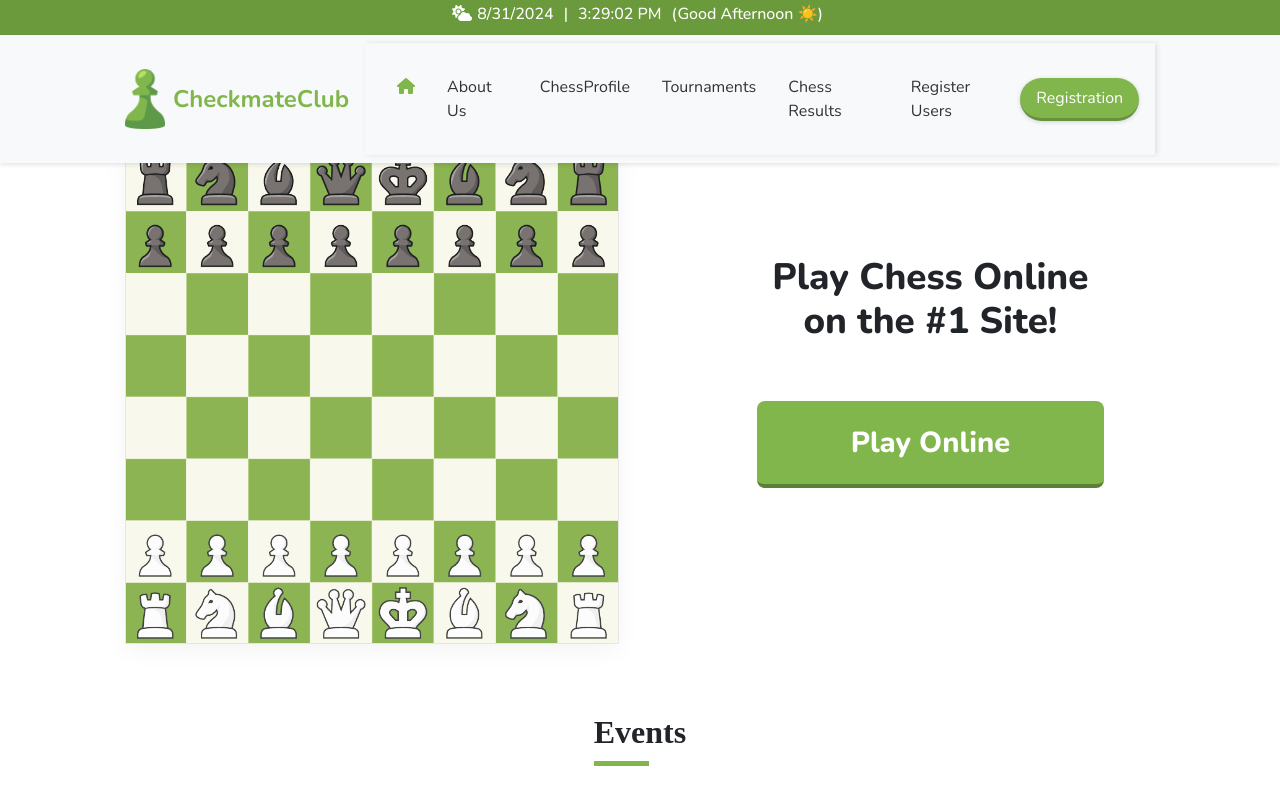
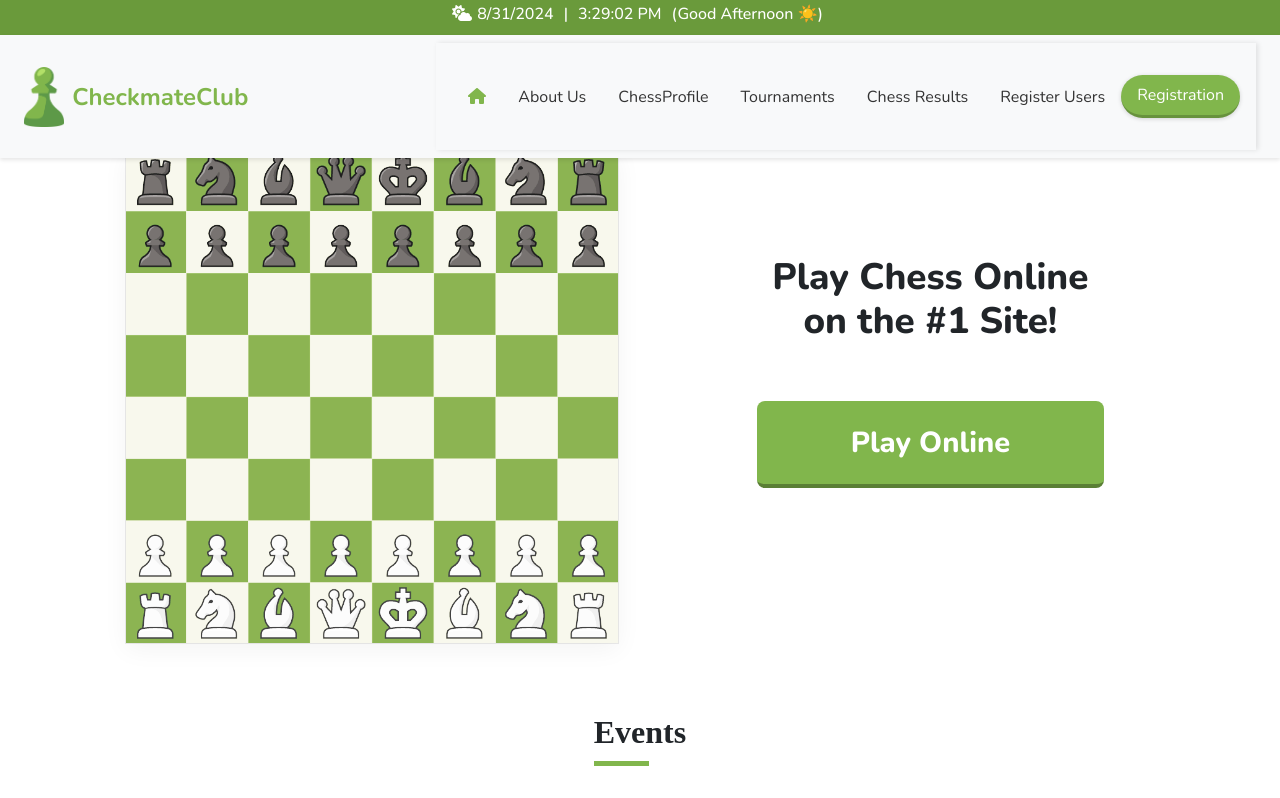
Before and after one commit to BCABro-9667/ChessApp, a React (Vite) app: page / in a window 1280 px wide. Shown: the top 798 px of the page. Built offline with nearby package versions, Linux system fonts and the light colour scheme; no server answers; a web font is replaced by a local one.

Commit message:
navbar commit

```diff
--- a/src/component/stylesheet/navbar.css
+++ b/src/component/stylesheet/navbar.css
@@ -2,7 +2,7 @@
 .navbar {
     width: 100%;
     background-color: #f8f9fa;
-    padding: 0.5rem 7.8rem;
+    padding: 0.5rem 1.5rem;
     display: flex;
     justify-content: space-between;
     align-items: center;
@@ -17,7 +17,6 @@
     justify-content: space-between;
     align-items: center;
     width: 100%;
-
 }
 
 .navbar-brand {
@@ -97,9 +96,9 @@
 
     .nav-menu {
         position: absolute;
-        top: 0;
+        top: 60px; /* Adjust to avoid overlap with top-bar */
         left: 0;
-        height: 100vh;
+        height: calc(100vh - 60px);
         width: 100%;
         background-color: #f8f9fa;
         flex-direction: column;
@@ -135,8 +134,7 @@
     color: #81B64C;
 }
 
-
-.top-bar{
+.top-bar {
     display: flex;
     justify-content: center;
     align-items: center;
@@ -146,5 +144,5 @@
     position: fixed;
     width: 100%;
     z-index: 999;
-
+    top: 0; /* Adjust to avoid overlap with navbar */
 }
```
